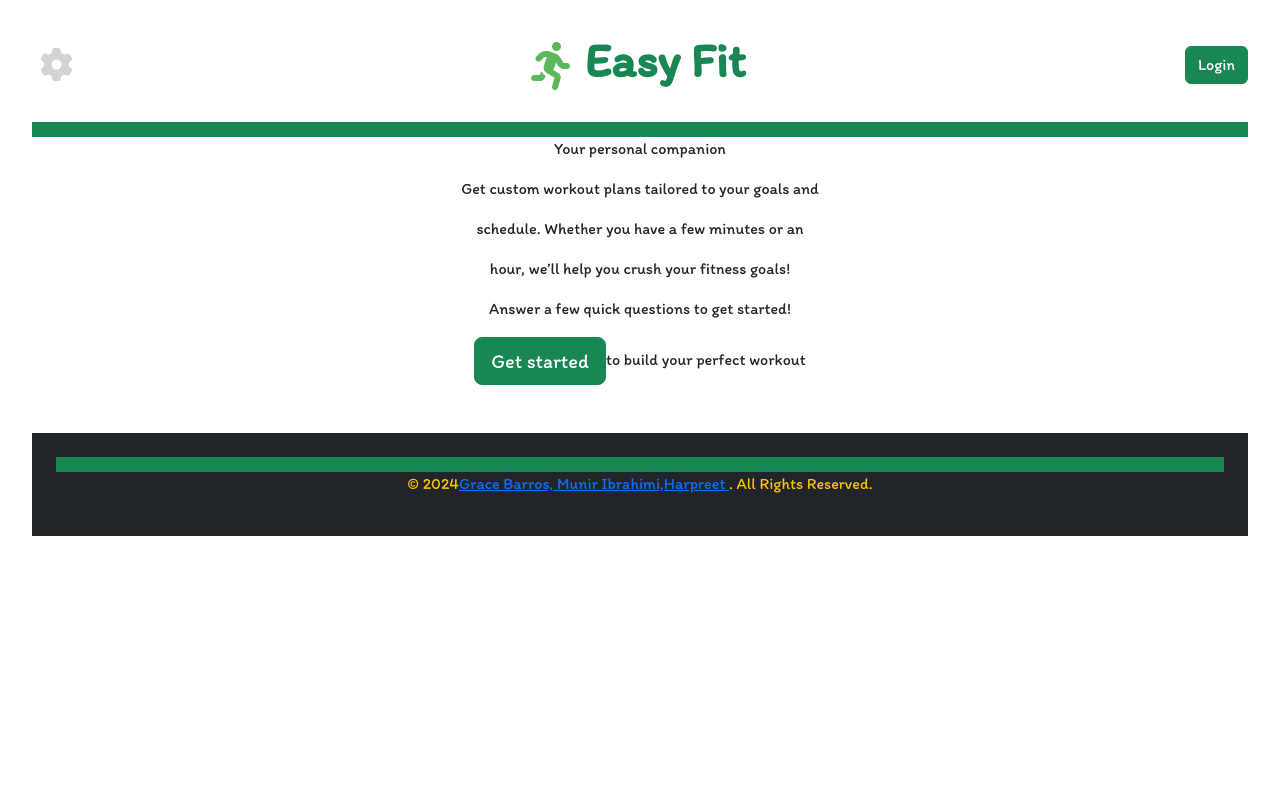
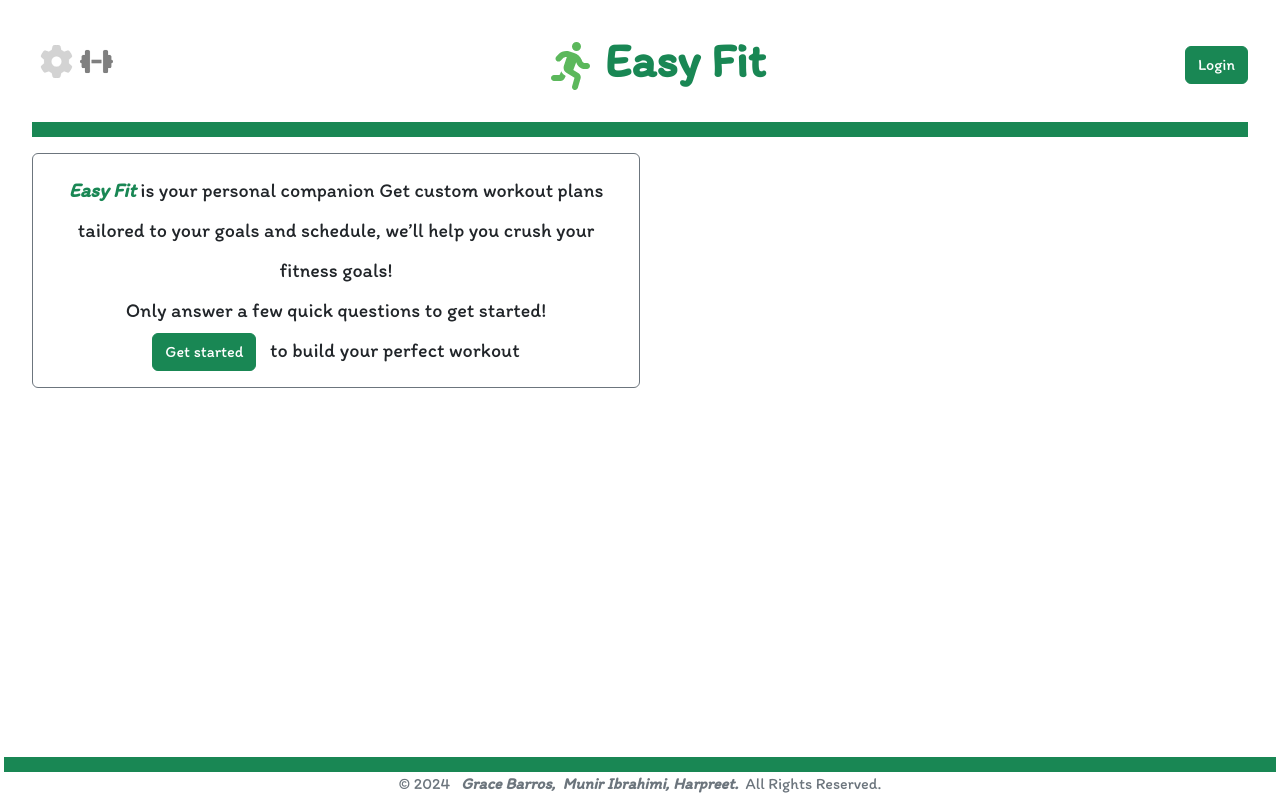
Before and after one commit to harpreet1o/lhacks, a React (Vite) app in the folder frontend/: page / in a window 1280 px wide. Built offline with nearby package versions, Linux system fonts and the light colour scheme; no server answers.

Commit message:
Design alterations

```diff
--- a/frontend/src/App.css
+++ b/frontend/src/App.css
@@ -16,9 +16,12 @@ h1{
   width: 100%;
 }
 
+#header{
+  width: 100%;
+}
+
 #root {
-  max-width: 100%;
-  min-width: 800px;
+  min-width: 400px;
   margin: 0 auto;
   padding: 2rem;
   text-align: center;
--- a/frontend/src/components/Footer.jsx
+++ b/frontend/src/components/Footer.jsx
@@ -1,15 +1,15 @@
 const Footer = () => {
   return (
-    <footer className="bg-dark text-white mt-5 p-4 text-center">
+    <footer className="mt-5 p-1 text-center fixed-bottom">
       <div className="bg-success mt-20 p-0 strip"></div>
       <div className="container">
         <div className="row">
-          <div className="col-md-12 text-warning">
-            <p>&copy; {new Date().getFullYear()}
-              <a href="https://github.com/gracepbarros">Grace Barros, </a>
-              <a href="hhtps://www.linkedin.com/in/muniribrahimi/" >Munir Ibrahimi,</a>
-              <a href="https://github.com/harpreet1o" >Harpreet </a>
-              . All Rights Reserved.</p>
+          <div className="col-md-12 text-secondary mb-0 pb-0">
+            <p className="mb-0 ">&copy; {new Date().getFullYear()} &nbsp;&nbsp;
+              <a className=" text-decoration-none fst-italic fw-bolder text-secondary" href="https://github.com/gracepbarros">Grace Barros,&nbsp; </a>
+              <a className=" text-decoration-none fst-italic fw-bolder text-secondary" href="htps://www.linkedin.com/in/muniribrahimi/"> Munir Ibrahimi,&nbsp;</a>
+              <a className=" text-decoration-none fst-italic fw-bolder text-secondary" href="https://github.com/harpreet1o" >Harpreet.&nbsp; </a>
+              All Rights Reserved.</p>
           </div>
         </div>
       </div>
--- a/frontend/src/components/Header.jsx
+++ b/frontend/src/components/Header.jsx
@@ -4,6 +4,7 @@ import { UserContext } from "../context/UserContext";
 import axios from "axios";
 import logo from "../assets/logo.svg";
 import settingsIcon from "../assets/gear.svg";
+import dumbbellIcon from "../assets/dumbbell.svg";
 
 const Header = () => {
   const navigate = useNavigate();
@@ -34,18 +35,23 @@ const Header = () => {
   }, [user]);
 
   return (
-    <div>
+    <div id="header">
       <div className="d-flex justify-content-between align-items-center mb-4">
-        <a className="px-2" onClick={navigate('/Setup')}>
+        <div className="px-2 d-flex">
+        <a onClick={() => navigate('/setup')}>
           <img src={settingsIcon} alt="Settings icon" className=" img-fluid icon" />
         </a>
-        <a>
-          <h1 className="fw-bold text-success" onClick={navigate('/')}>
+        <p>&nbsp;&nbsp;</p>
+        <a onClick={() => navigate('/workout')}>
+          <img src={dumbbellIcon} alt="Dumbbell icon" className=" img-fluid icon" />
+        </a>
+        </div>
+        <a onClick={() => navigate('/')}>
+          <h1 className="fw-bold text-success" >
             <img src={logo} alt="Running person icon" className="px-2" />
             Easy Fit
           </h1>
         </a>
-        {(user)?<p>Hi, {user}</p>:<></>}
 
         <button className={"btn " + btnColor} onClick={handleClick}>
           {btnText}
--- a/frontend/src/pages/Home.jsx
+++ b/frontend/src/pages/Home.jsx
@@ -1,40 +1,37 @@
 import Header from "../components/Header";
 import Footer from "../components/Footer";
+import { useNavigate } from "react-router-dom";
 import { useContext, useEffect } from "react";
 import { UserContext } from '../context/UserContext';
-import axios from "axios";
-
 
 function Home() {
+
+  const navigate = useNavigate();
+
   const { fetchUser,user } = useContext(UserContext);
   useEffect(()=>{
     if(!user)
   fetchUser();
   })
-  const generate=(async()=>{
-    const response = await axios.post("http://localhost:3000/gettingWorkout", {}, { withCredentials: true });
-    console.log(response);
-  })
+
   return (
-    <div className="intro">
+    <div className="intro ">
       <Header />
 
+      <div className="text-wrap mt-3 w-50 border border-secondary rounded p-3 fs-5 lh-lg">
+      <em className="text-success fw-bolder">Easy Fit</em> is your personal companion
+      Get custom workout plans tailored to your goals and
+      schedule, we’ll help you crush your fitness goals!
+      <br/>
+      Only answer a few quick questions to get started!
+      <br/>
+      <button
+        className="btn btn-success" onClick={navigate('/signup')}
+      >Get started</button> &nbsp;&nbsp;
 
-      <p>Your personal companion</p>
-      <p>Get custom workout plans tailored to your goals and</p>
-      <p>schedule. Whether you have a few minutes or an </p>
-      <p>hour, we’ll help you crush your fitness goals!</p>
-      <b></b>
-      <p>Answer a few quick questions to get started!</p>
+      <span >to build your perfect workout</span>
+      </div>
 
-      <button
-
-        className="btn btn-success btn-lg" onClick={generate}
-
-
-      >Get started</button>
-
-      <span id="to">to build your perfect workout</span>
       <Footer />
     </div>
     );
--- a/frontend/src/pages/Login.jsx
+++ b/frontend/src/pages/Login.jsx
@@ -30,7 +30,7 @@ const Login = () => {
   };
 
   return (
-    <div className="container mt-5">
+    <div className="container">
       <Header />
       <h2 className='text-success mt-4'>Login</h2>
       {error && <div className="alert alert-danger">{error}</div>}
@@ -43,6 +43,11 @@ const Login = () => {
           <label htmlFor="password" className="form-label mt-3">Password</label>
           <input type="password" name="password" className="form-control" onChange={onChange} required />
         </div>
+
+        <div className='my-3'>
+          <a href="/signup" className='text-secondary fst-italic'>Don&apos;t have an account? Sign-up here! </a>
+        </div>
+
         <button type="submit" className="btn btn-success mt-3">Login</button>
       </form>
       <Footer />
--- a/frontend/src/pages/Setup.jsx
+++ b/frontend/src/pages/Setup.jsx
@@ -2,6 +2,7 @@ import React, { useState } from "react";
 import axios from "axios"; // Import axios
 import Header from "../components/Header";
 import Footer from "../components/Footer";
+import { UserContext } from "../context/UserContext";
 
 function Setup() {
   const [age, setAge] = useState(30);
--- a/frontend/src/pages/Signup.jsx
+++ b/frontend/src/pages/Signup.jsx
@@ -50,10 +50,6 @@ const Signup = () => {
           <input type="password" name="password" className="form-control" onChange={onChange} required />
         </div>
 
-        <div className='my-3'>
-          <a href="/login" className='text-secondary fst-italic'>Already have an account? Login here! </a>
-        </div>
-
         <button type="submit" className="btn btn-success ">Sign up</button>
 
       </form>
```
Also changed, not shown: frontend/src/assets/dumbbell.svg (added).
